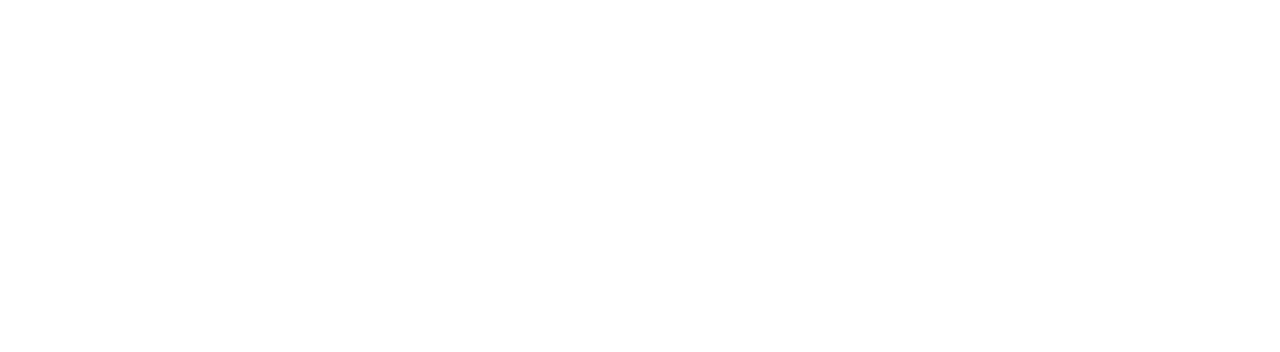
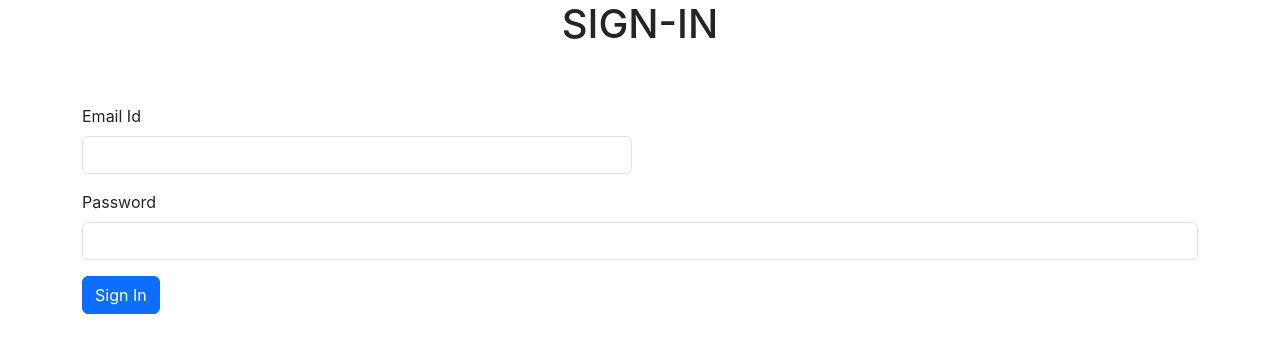
Before and after one commit to Anjalimaliakkal/blogappnewReact, a React (Create React App) app: page /SignIn in a window 1280 px wide. Before the commit this address had no page. Shown: the top 352 px of the page. Built offline with nearby package versions, Linux system fonts and the light colour scheme.

Commit message:
signin created

```diff
--- a/src/App.js
+++ b/src/App.js
@@ -2,12 +2,14 @@
 import './App.css';
 import SignUp from './components/SignUp';
 import { BrowserRouter, Route, Routes } from 'react-router-dom';
+import SignIn from './components/SignIn';
 
 function App() {
   return (
     <BrowserRouter>
     <Routes>
      <Route path='/' element={<SignUp/>}/>
+     <Route path='/SignIn' element={<SignIn/>}/>
     </Routes>
     </BrowserRouter>
   );
--- a/src/components/SignIn.jsx
+++ b/src/components/SignIn.jsx
@@ -0,0 +1,63 @@
+import axios from 'axios'
+import React, { useState } from 'react'
+
+const SignIn = () => {
+
+    const [data, setdata] = useState(
+        {
+
+            "name": "",
+            "emailid": "",
+
+        }
+
+    )
+    const inputHandler = (event) => {
+        setdata({ ...data, [event.target.name]: event.target.value })
+    }
+    const readValue = () => {
+        console.log(data)
+        axios.post("http://localhost:8081/signIn", data).then((Response) => {
+            console.log(data)
+            if (Response.data.status == "success") {
+                alert("Signed In successfully")
+            } else {
+                alert("Error")
+            }
+        }).catch()
+    }
+
+    return (
+        <div>
+            <center><h1>SIGN-IN</h1></center>
+            <br /><br />
+
+            <div className="container">
+                <div className="row">
+                    <div className="col col-2 col-sm-12 col-md-12 col-lg-12 col-xl-12 col-xxl-12">
+
+                        <div className="row g-3">
+                            <div className="col col-12 col-sm-6 col-lg-6 col-xl-6 col-xxl-6">
+
+                                <label htmlFor="" className="form-label">Email Id</label>
+                                <input type="email" name="emailid" onChange={inputHandler} value={data.emailid} id="" className="form-control" />
+                            </div>
+                            <div className="col col-12 col-sm-12 col-lg-12 col-xl-12 col-xxl-12">
+
+                                <label htmlFor="" className="form-label">Password</label>
+                                <input type="password" name="password" value={data.password} onChange={inputHandler} id="" className="form-control" />
+                            </div>
+                            <div className="col col-12 col-sm-6 col-lg-6 col-xl-6 col-xxl-6">
+                                <button className="btn btn-primary" onClick={readValue}>Sign In</button>
+                            </div>
+                        </div>
+
+                    </div>
+                </div>
+            </div>
+
+        </div>
+    )
+}
+
+export default SignIn
```
